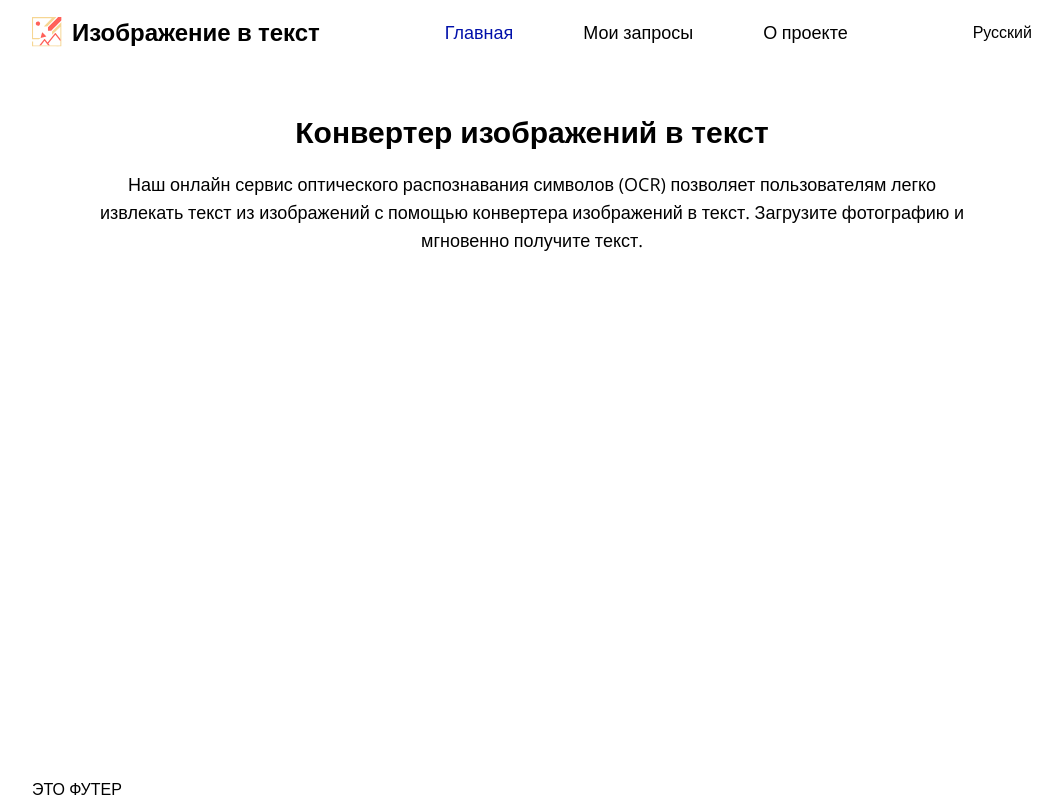
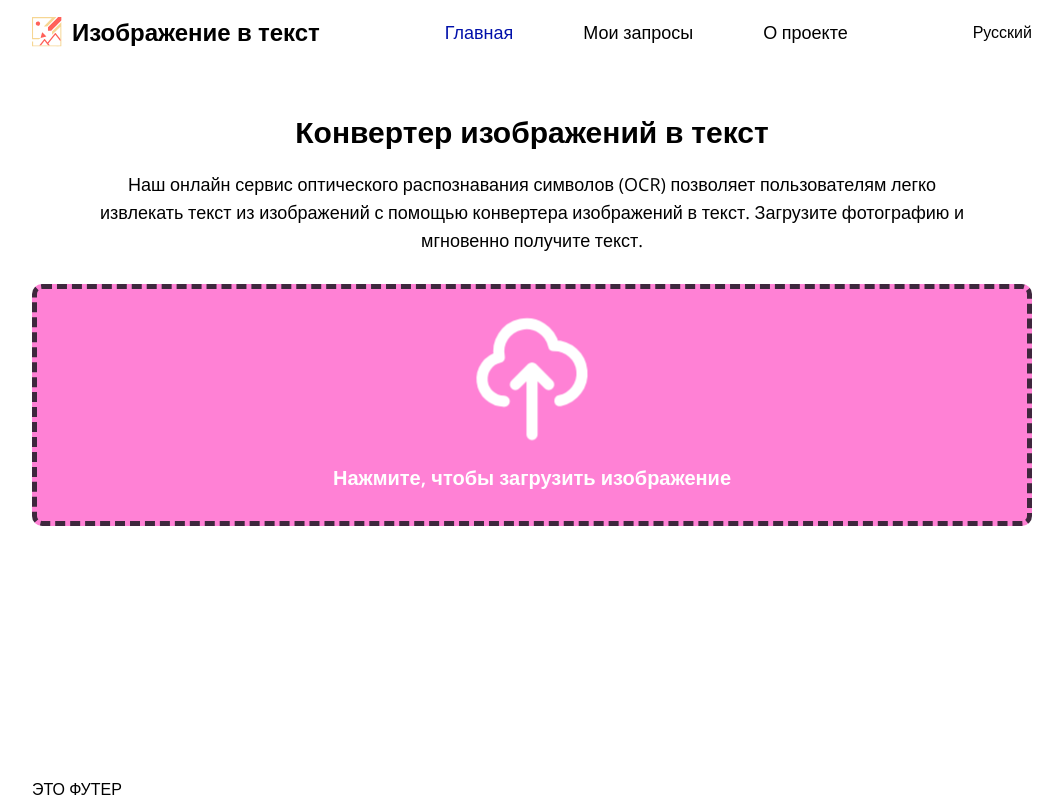
Before and after one commit to ZaharBorisenko/convert_photo_to_text, a React (Vite) app: page / in a window 1280 px wide. Shown: the whole page, without its empty margins (108-1171 px from the left). Built offline with nearby package versions, Linux system fonts and the light colour scheme.

Commit message:
convert rus

```diff
--- a/package.json
+++ b/package.json
@@ -17,7 +17,8 @@
     "react-router": "^6.18.0",
     "react-router-dom": "^6.18.0",
     "redux-persist": "^6.0.0",
-    "styled-components": "^6.1.1"
+    "styled-components": "^6.1.1",
+    "tesseract.js": "^5.0.3"
   },
   "devDependencies": {
     "@types/react": "^18.2.15",
--- a/src/components/index.ts
+++ b/src/components/index.ts
@@ -2,3 +2,4 @@ export {Header, Navigation} from './Header'
 export {Footer} from './Footer'
 export {Layout} from './BasisLayout'
 export {Info} from './MainInfo'
+export {UploadForm} from './uploadForm'
--- /dev/null
+++ b/src/components/uploadForm/UploadForm.tsx
@@ -0,0 +1,158 @@
+import React, {useEffect, useRef, useState} from "react";
+import {createWorker} from "tesseract.js";
+import styled from "styled-components";
+import close from 'assets/delete.png'
+
+export const UploadForm = () => {
+    const [selectedImage, setSelectedImage] = useState<File | null>(null);
+    const [resultText, setResultText] = useState<string | null>(null);
+    const uploadFile = useRef<HTMLInputElement | null>(null);
+
+    const convertImageToText = async () => {
+        const worker = await createWorker('rus');
+        const ret = await worker.recognize(selectedImage);
+        setResultText(ret.data.text);
+        await worker.terminate();
+    }
+    const handleClickImage = (e: React.ChangeEvent<HTMLInputElement>) => {
+        if (!e.target.files) return
+        setSelectedImage(e.target.files[0])
+    }
+    const clearState = () => {
+        setSelectedImage(null)
+        setResultText(null)
+    }
+    useEffect(() => {
+        if (selectedImage) convertImageToText()
+    }, [selectedImage]);
+
+    return (
+        <Wrapper>
+            <div>
+                {
+                    !selectedImage ?
+                        (
+                            <ScreenUploads onClick={() => uploadFile.current?.click()}>
+                                <SvgUpload data-v-abfb9cc5="" xmlns="http://www.w3.org/2000/svg" fill="none"
+                                           viewBox="0 0 24 24"
+                                           stroke="#fff">
+                                    <path data-v-abfb9cc5="" strokeLinecap="round" strokeLinejoin="round"
+                                          strokeWidth="2"
+                                          d="M7 16a4 4 0 01-.88-7.903A5 5 0 1115.9 6L16 6a5 5 0 011 9.9M15 13l-3-3m0 0l-3 3m3-3v12">
+                                    </path>
+                                </SvgUpload>
+                                <TextUpload>Нажмите, чтобы загрузить изображение</TextUpload>
+                            </ScreenUploads>
+                        ) :
+                        (
+                            <WrapperImg>
+                                <img src={URL.createObjectURL(selectedImage)} alt="Photo"/>
+                                <DeleteButton onClick={() => clearState()}>
+                                    <img src={close} alt="close"/>
+                                </DeleteButton>
+                            </WrapperImg>
+                        )
+                }
+                <input
+                    style={{display: "none"}}
+                    ref={uploadFile} type="file"
+                    accept="image/*"
+                    onChange={handleClickImage}
+                />
+            </div>
+            {
+                resultText && <div>
+                    <Text>Ваш текст</Text>
+                    <Subtext>Если в тексте ошибка - отредактируйте его прямо на сайте</Subtext>
+                    {resultText &&
+                        <EditInput
+                            autoFocus={true}
+                            onFocus={(e) => e.target.select()}
+                            value={resultText}
+                            onChange={(e) => setResultText(e.target.value)}
+                        />
+                    }
+                </div>
+            }
+        </Wrapper>
+    );
+};
+const Wrapper = styled.div`
+  text-align: center;
+`
+const ScreenUploads = styled.div`
+  background-color: #ff81d5;
+  border: 5px dashed #3e273d;
+  padding-top: 30px;
+  border-radius: 10px;
+  cursor: pointer;
+`
+const SvgUpload = styled("svg")`
+  width: 120px;
+  height: 120px;
+  animation: hithere 5s infinite;
+
+  @keyframes hithere {
+    30% {
+      transform: scale(1.2);
+    }
+    40%, 60% {
+      transform: rotate(-20deg) scale(1.2);
+    }
+    50% {
+      transform: rotate(20deg) scale(1.2);
+    }
+    70% {
+      transform: rotate(0deg) scale(1.2);
+    }
+    100% {
+      transform: scale(1);
+    }
+  }
+`
+const TextUpload = styled.div`
+  font-size: 20px;
+  margin-top: 20px;
+  margin-bottom: 30px;
+  color: #fff;
+  font-weight: 600;
+`
+
+const WrapperImg = styled.div`
+  padding: 16px 24px;
+  border-radius: 10px;
+  border: 2px solid #36BE49;
+  text-align: center;
+  position: relative;
+`
+
+const DeleteButton = styled.div`
+  position: absolute;
+  top: 15px;
+  right: 15px;
+  cursor: pointer;
+
+`
+const Text = styled.div`
+  margin-top: 30px;
+  font-size: 1.875rem;
+  line-height: 2.25rem;
+  font-weight: 700;
+`
+
+const Subtext = styled.div`
+  margin-top: 5px;
+  margin-bottom: 20px;
+  color: #808080;
+  font-size: 18px;
+`
+const EditInput = styled.textarea`
+  width: 700px;
+  height: 200px;
+  padding: 5px 10px;
+  resize: none;
+  border-radius: 10px;
+  border: 5px solid #808080;
+  outline: none;
+  font-size: 16px;
+`
--- /dev/null
+++ b/src/components/uploadForm/index.ts
@@ -0,0 +1 @@
+export {UploadForm} from './UploadForm.tsx'
--- a/src/pages/Home.tsx
+++ b/src/pages/Home.tsx
@@ -1,9 +1,10 @@
-import {Info, Layout} from "components";
+import {Info, Layout, UploadForm} from "components";
 
 export const Home = () => {
     return (
         <Layout>
             <Info/>
+            <UploadForm/>
         </Layout>
     );
 };
```
Also changed, not shown: src/assets/delete.png (added), 1 other file (tests, documents, lock files or other folders).
